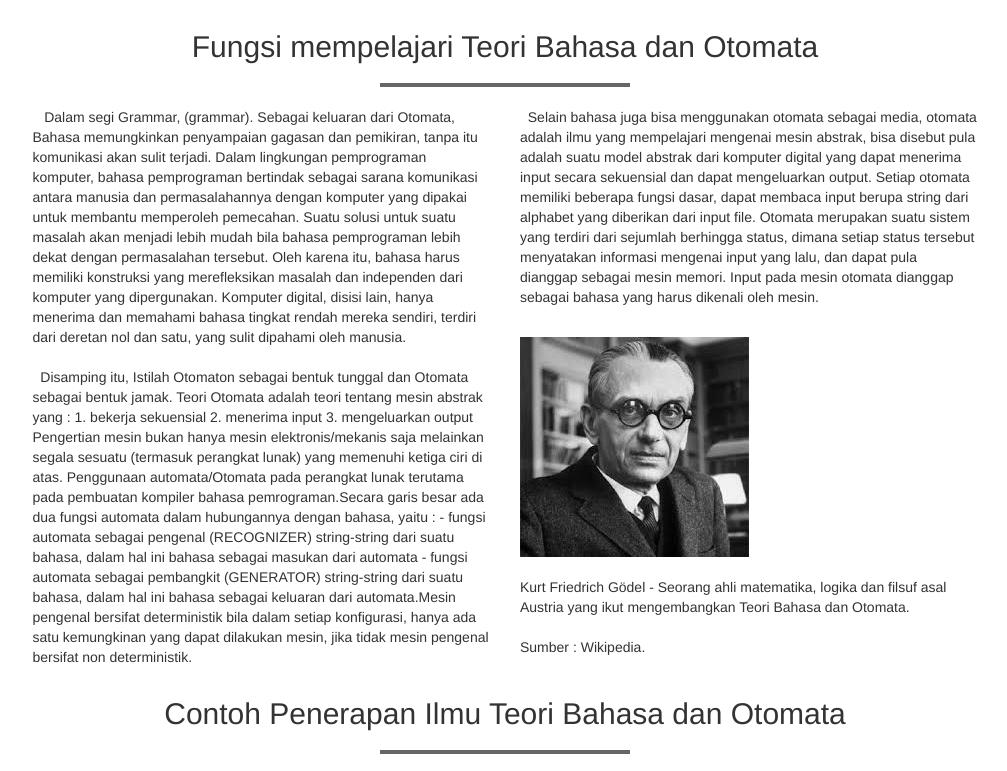
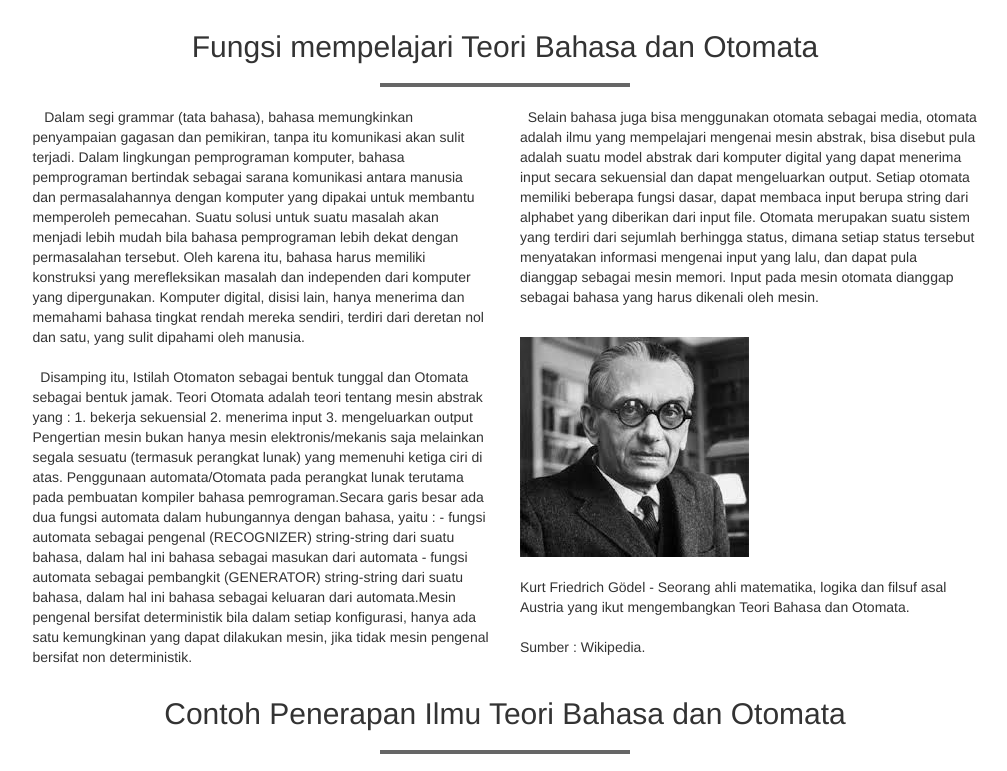
Before and after one commit to andiandhika/task1, a plain HTML site: page index.html in a window 1280 px wide. Shown: the part 1077-1848 px from the top of the page, without its empty margins (135-1142 px from the left). Drawn offline with nearby package versions, Linux system fonts and the light colour scheme.

Commit message:
Add files via upload

```diff
--- a/index.html
+++ b/index.html
@@ -138,7 +138,7 @@
             <div class="row">
                 <div class="col-sm-5 col-sm-offset-1">
                     <p class="pKiri">
-                        &nbsp;&nbsp; Dalam segi Grammar, (grammar). Sebagai keluaran dari Otomata, Bahasa memungkinkan
+                        &nbsp;&nbsp; Dalam segi grammar (tata bahasa), bahasa memungkinkan
                         penyampaian
                         gagasan dan pemikiran, tanpa itu komunikasi akan sulit terjadi. Dalam lingkungan pemprograman
                         komputer, bahasa pemprograman bertindak sebagai sarana komunikasi antara manusia dan
```
